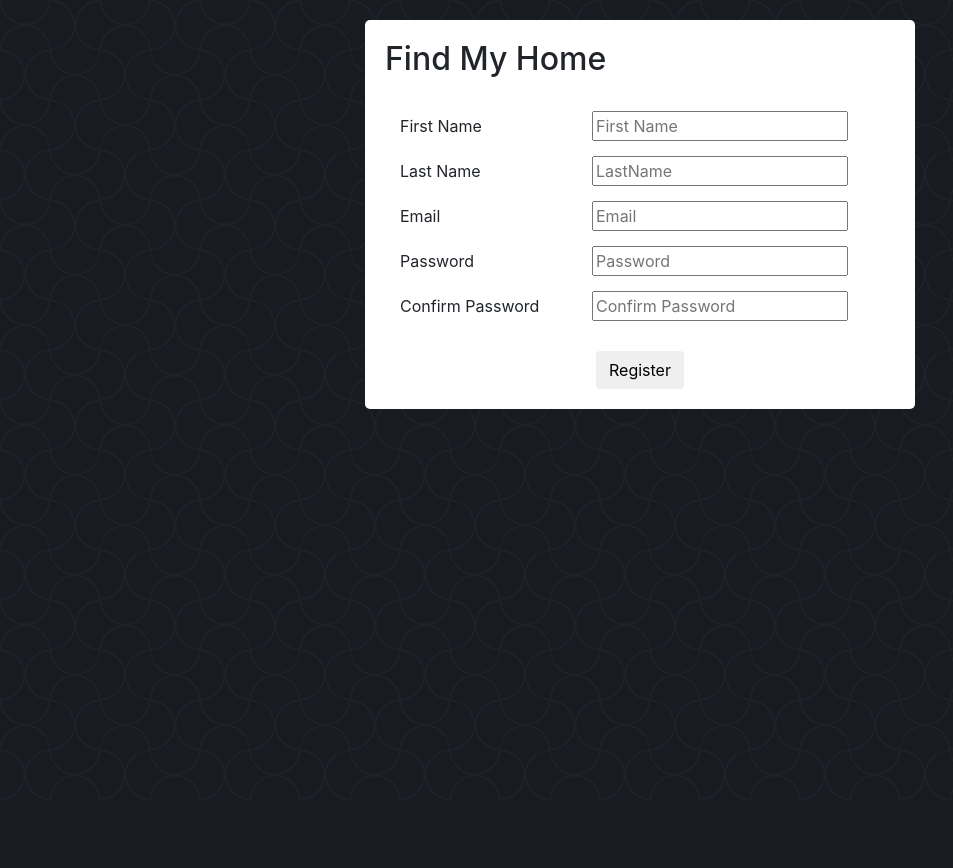
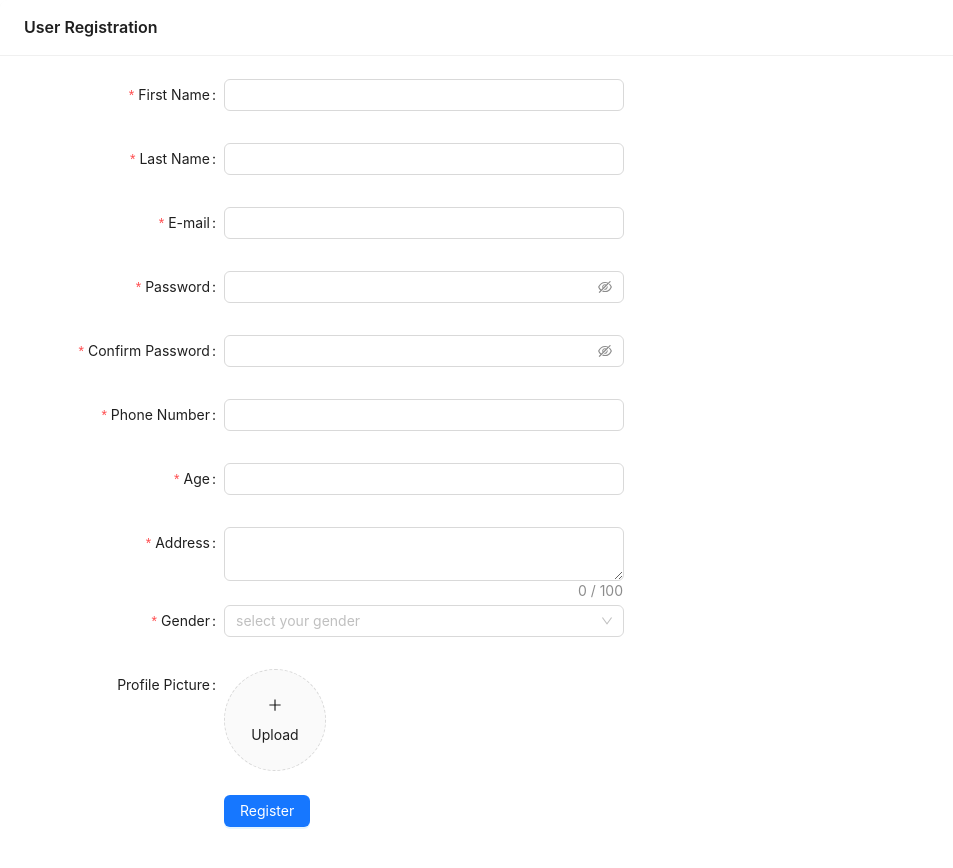
Before and after one commit to dhaneshwalte/Find-My-Home, a React (Create React App) app in the folder Frontend/react-group17/: page /register in a window 1280 px wide. Shown: the top 868 px of the page, without its empty margins (0-953 px from the left). Before the commit the page ends 800 px from the top, so only its background shows below. Built offline with nearby package versions, Linux system fonts and the light colour scheme.

Commit message:
Updated frontend for user registration

```diff
--- a/Frontend/react-group17/src/Pages/Register/index.js
+++ b/Frontend/react-group17/src/Pages/Register/index.js
@@ -1,73 +1,231 @@
-import React, {useState} from 'react';
+import React, { useState } from 'react';
 import { userRegister } from '../../services/AuthenticationService';
 import { Navigate } from 'react-router-dom'
 import './style.css';
+import CircleUpload from '../../components/CircleUpload';
+
+import {
+    Button,
+    Card,
+    Form,
+    Input,
+    InputNumber,
+    Select,
+} from 'antd';
+
+const { Option } = Select;
+
+const formItemLayout = {
+    labelCol: {
+        xs: { span: 24 },
+        sm: { span: 8 },
+    },
+    wrapperCol: {
+        xs: { span: 24 },
+        sm: { span: 16 },
+    },
+};
+
+const tailFormItemLayout = {
+    wrapperCol: {
+        xs: {
+            span: 24,
+            offset: 0,
+        },
+        sm: {
+            span: 16,
+            offset: 8,
+        },
+    },
+};
 
 const Register = () => {
-    const [firstName, setFirstName] = useState('');
-    const [lastName, setLastName] = useState('');
-    const [email, setEmail] = useState('');
-    const [password, setPassword] = useState('');
+    const [form] = Form.useForm();
+    const [profilePicBase64, setProfilePicBase64] = useState('');
     const [redirect, setRedirect] = useState(false);
 
-    const submit = (e) => {
-        e.preventDefault();
+    // const submit = (e) => {
+    //     e.preventDefault();
 
-        const userData = {
-            "firstName": firstName,
-            "lastName": lastName,
-            "email": email,
-            "password": password
-        };
-        console.log(userData);
-        userRegister(userData).then(
-            (response)=>{
-                console.log(response);
-                localStorage.setItem('USER_KEY',response.data.token);
-                setRedirect(true);
-            }
-        )
-        .catch(err=>console.log(err));
+    //     const userData = {
+    //         "firstName": firstName,
+    //         "lastName": lastName,
+    //         "email": email,
+    //         "password": password
+    //     };
+    //     console.log(userData);
+    //     userRegister(userData)
+    //         .then(
+    //             (response) => {
+    //                 console.log(response);
+    //                 localStorage.setItem('USER_KEY', response.data.token);
+    //                 setRedirect(true);
+    //             }
+    //         )
+    //         .catch(err => console.log(err));
+    // }
 
+    if (redirect) {
+        return <Navigate to="/login" />;
     }
 
-    if (redirect) {
-        return <Navigate to="/login"/>;
+    const onFinish = (values) => {
+        values.profilePicBase64 = profilePicBase64;
+        console.log('Received values of form: ', values);
+    };
+
+    const handleBase64 = (data) => {
+        console.log(data);
+        setProfilePicBase64(data);
     }
-    return(
-        <div className="form">
-            <h2>Find My Home</h2>
-            <div className="form-body">
-                <div className="username">
-                    <label className="form__label" for="firstName">First Name </label>
-                    <input className="form__input" type="text" id="firstName" placeholder="First Name"
-                            onChange={e => setFirstName(e.target.value)}/>
-                </div>
-                <div className="lastname">
-                    <label className="form__label" for="lastName">Last Name </label>
-                    <input  type="text" name="" id="lastName"  className="form__input"placeholder="LastName"
-                            onChange={e => setLastName(e.target.value)}/>
-                </div>
-                <div className="email">
-                    <label className="form__label" for="email">Email </label>
-                    <input  type="email" id="email" className="form__input" placeholder="Email"
-                            onChange={e => setEmail(e.target.value)}/>
-                </div>
-                <div className="password">
-                    <label className="form__label" for="password">Password </label>
-                    <input className="form__input" type="password"  id="password" placeholder="Password"
-                            onChange={e => setPassword(e.target.value)}/>
-                </div>
-                <div className="confirm-password">
-                    <label className="form__label" for="confirmPassword">Confirm Password </label>
-                    <input className="form__input" type="password" id="confirmPassword" placeholder="Confirm Password"/>
-                </div>
-            </div>
-            <div class="footer">
-                <button type="submit" className="btn" onClick={submit}>Register</button>
-            </div>
-        </div>
-      )
+
+    return (
+        <Card
+            title="User Registration"
+            bordered={false}
+        >
+
+            <Form
+                {...formItemLayout}
+                form={form}
+                name="register"
+                onFinish={onFinish}
+                style={{ maxWidth: 600 }}
+                scrollToFirstError
+            >
+                <Form.Item
+                    name="firstName"
+                    label="First Name"
+                    rules={[
+                        {
+                            required: true,
+                            message: 'Please input your first name!',
+                        },
+                    ]}
+                >
+                    <Input />
+                </Form.Item>
+
+                <Form.Item
+                    name="lastName"
+                    label="Last Name"
+                    rules={[
+                        {
+                            required: true,
+                            message: 'Please input your last name!',
+                        },
+                    ]}
+                >
+                    <Input />
+                </Form.Item>
+
+                <Form.Item
+                    name="email"
+                    label="E-mail"
+                    rules={[
+                        {
+                            type: 'email',
+                            message: 'The input is not valid E-mail!',
+                        },
+                        {
+                            required: true,
+                            message: 'Please input your E-mail!',
+                        },
+                    ]}
+                >
+                    <Input />
+                </Form.Item>
+
+                <Form.Item
+                    name="password"
+                    label="Password"
+                    rules={[
+                        {
+                            required: true,
+                            message: 'Please input your password!',
+                        },
+                    ]}
+                    hasFeedback
+                >
+                    <Input.Password />
+                </Form.Item>
+
+                <Form.Item
+                    name="confirm"
+                    label="Confirm Password"
+                    dependencies={['password']}
+                    hasFeedback
+                    rules={[
+                        {
+                            required: true,
+                            message: 'Please confirm your password!',
+                        },
+                        ({ getFieldValue }) => ({
+                            validator(_, value) {
+                                if (!value || getFieldValue('password') === value) {
+                                    return Promise.resolve();
+                                }
+                                return Promise.reject(new Error('The two passwords that you entered do not match!'));
+                            },
+                        }),
+                    ]}
+                >
+                    <Input.Password />
+                </Form.Item>
+
+
+                <Form.Item
+                    name="phoneNumber"
+                    label="Phone Number"
+                    rules={[{ required: true, message: 'Please input your phone number!' }]}
+                >
+                    <InputNumber style={{ width: '100%' }} />
+                </Form.Item>
+
+                <Form.Item
+                    name="age"
+                    label="Age"
+                    rules={[{ required: true, message: 'Please enter age!' }]}
+                >
+                    <InputNumber style={{ width: '100%' }} />
+                </Form.Item>
+
+                <Form.Item
+                    name="address"
+                    label="Address"
+                    rules={[{ required: true, message: 'Please input Address' }]}
+                >
+                    <Input.TextArea showCount maxLength={100} />
+                </Form.Item>
+
+                <Form.Item
+                    name="gender"
+                    label="Gender"
+                    rules={[{ required: true, message: 'Please select gender!' }]}
+                >
+                    <Select placeholder="select your gender">
+                        <Option value="male">Male</Option>
+                        <Option value="female">Female</Option>
+                        <Option value="other">Other</Option>
+                    </Select>
+                </Form.Item>
+
+                <Form.Item
+                    name="profilePicBase64"
+                    label="Profile Picture"
+                >
+                    <CircleUpload handleBase64={handleBase64}></CircleUpload>
+                </Form.Item>
+
+                <Form.Item {...tailFormItemLayout}>
+                    <Button type="primary" htmlType="submit">
+                        Register
+                    </Button>
+                </Form.Item>
+
+            </Form>
+        </Card>
+    );
 };
 
 export default Register;
--- a/Frontend/react-group17/src/Pages/Register/style.css
+++ b/Frontend/react-group17/src/Pages/Register/style.css
@@ -1,31 +1,7 @@
-body{
-    --s: 50px;
-    --c: #191b22;
-    --_s: calc(2*var(--s)) calc(2*var(--s));
-    --_g: 35.36% 35.36% at;
-    --_c: #0000 66%,#20222a 68% 70%,#0000 72%;
-    background:
-      radial-gradient(var(--_g) 100% 25%,var(--_c)) var(--s) var(--s)/var(--_s),
-      radial-gradient(var(--_g) 0 75%,var(--_c)) var(--s) var(--s)/var(--_s),
-      radial-gradient(var(--_g) 100% 25%,var(--_c)) 0 0/var(--_s),
-      radial-gradient(var(--_g) 0 75%,var(--_c)) 0 0/var(--_s),
-      repeating-conic-gradient(var(--c) 0 25%,#0000 0 50%) 0 0/var(--_s),
-      radial-gradient(var(--_c)) 0 calc(var(--s)/2)/var(--s) var(--s) var(--c);
-    background-attachment: fixed;
-}
-
-.form{
-    background-color: white;
-    border-radius: 5px;
-    width: 550px;
-    margin: 20px auto;
-    padding: 20px;
-    /* height: 600px; */
-}
 
 .form-body{
     text-align: left;
-    padding: 20px 10px;
+    padding: 5 rem;
 }
 
 .form-body > *{
--- /dev/null
+++ b/Frontend/react-group17/src/components/CircleUpload.js
@@ -0,0 +1,69 @@
+import React, { useState } from 'react';
+import { PlusOutlined } from '@ant-design/icons';
+import { Modal, Upload } from 'antd';
+
+const getBase64 = (file) =>
+  new Promise((resolve, reject) => {
+    const reader = new FileReader();
+    reader.readAsDataURL(file);
+    reader.onload = () => resolve(reader.result);
+    reader.onerror = (error) => reject(error);
+  });
+
+const CircleUpload = (props) => {
+  const [previewOpen, setPreviewOpen] = useState(false);
+  const [previewImage, setPreviewImage] = useState('');
+  const [previewTitle, setPreviewTitle] = useState('');
+  const [fileList, setFileList] = useState([]);
+
+  const handleCancel = () => setPreviewOpen(false);
+
+  const handlePreview = async (file) => {
+    if (!file.url && !file.preview) {
+      file.preview = await getBase64(file.originFileObj);
+    }
+
+    setPreviewImage(file.url || (file.preview));
+    setPreviewOpen(true);
+    setPreviewTitle(file.name);
+  };
+
+  const handleChange = ({ fileList: newFileList }) =>
+    setFileList(newFileList);
+
+  const uploadButton = (
+    <div>
+      <PlusOutlined />
+      <div style={{ marginTop: 8 }}>Upload</div>
+    </div>
+  );
+
+  const handleUpload = (file) => {
+    getBase64(file)
+        .then(
+            (response) => props.handleBase64(response)
+        )
+        .catch(
+            (err) => console.log(err)
+        );
+    return getBase64(file);
+  }
+  return (
+    <>
+      <Upload
+        accept="image/png, image/jpeg"
+        action={handleUpload}
+        listType="picture-circle"
+        onPreview={handlePreview}
+        onChange={handleChange}
+      >
+        {fileList.length >= 1 ? null : uploadButton}
+      </Upload>
+      <Modal open={previewOpen} title={previewTitle} footer={null} onCancel={handleCancel}>
+        <img alt="example" style={{ width: '100%' }} src={previewImage} />
+      </Modal>
+    </>
+  );
+};
+
+export default CircleUpload;
```
